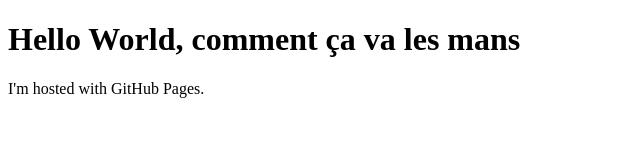
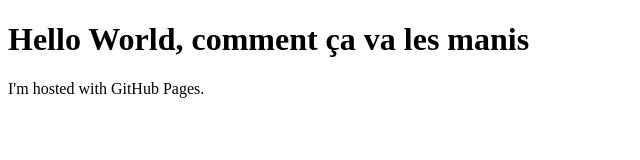
Before and after one commit to clembomp/clembomp.github.io, a plain HTML site: page index.html in a window 1280 px wide. Shown: the full height of the page, 0-640 px from the left. Drawn offline with Linux system fonts and the light colour scheme.

Commit message:
Update index.html

```diff
--- a/index.html
+++ b/index.html
@@ -1,7 +1,7 @@
 <!DOCTYPE html>
 <html>
 <body>
-<h1>Hello World, comment ça va les mans</h1>
+<h1>Hello World, comment ça va les manis</h1>
 <p>I'm hosted with GitHub Pages.</p>
 </body>
 </html>
```
